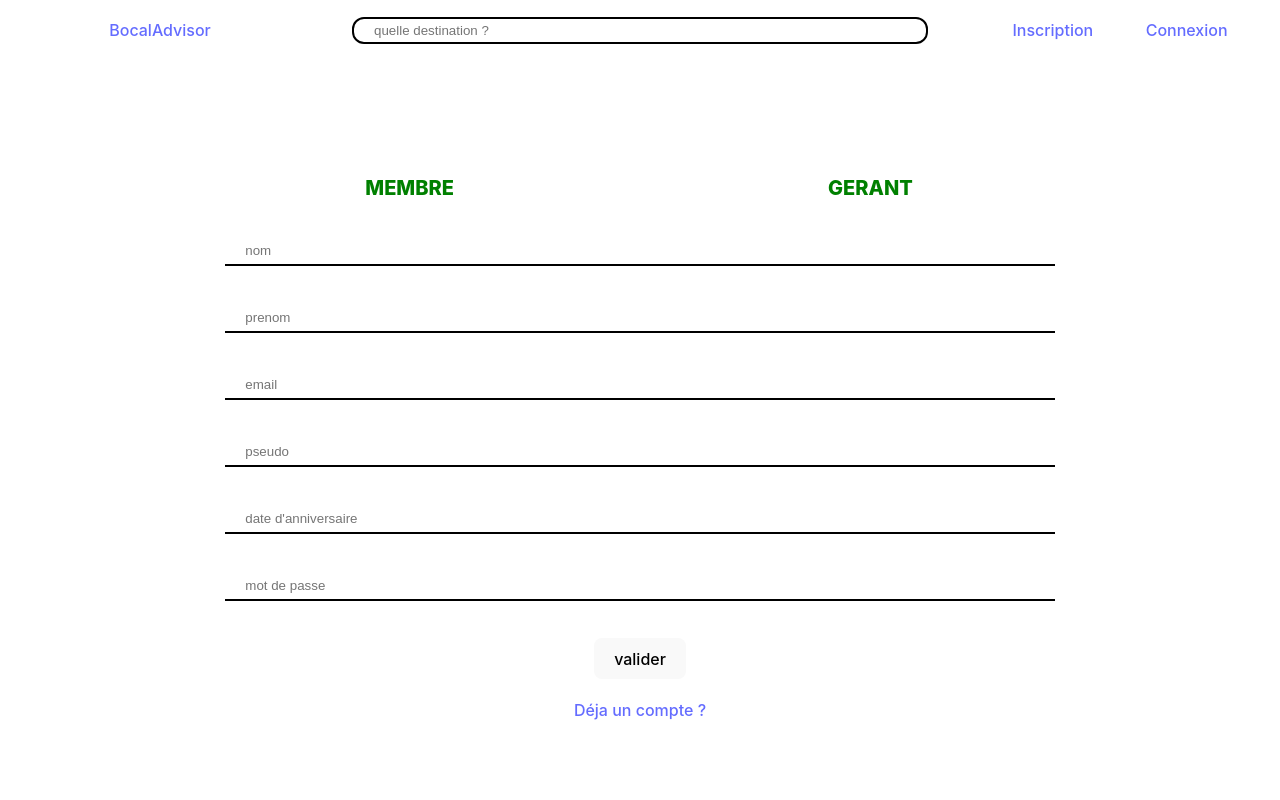
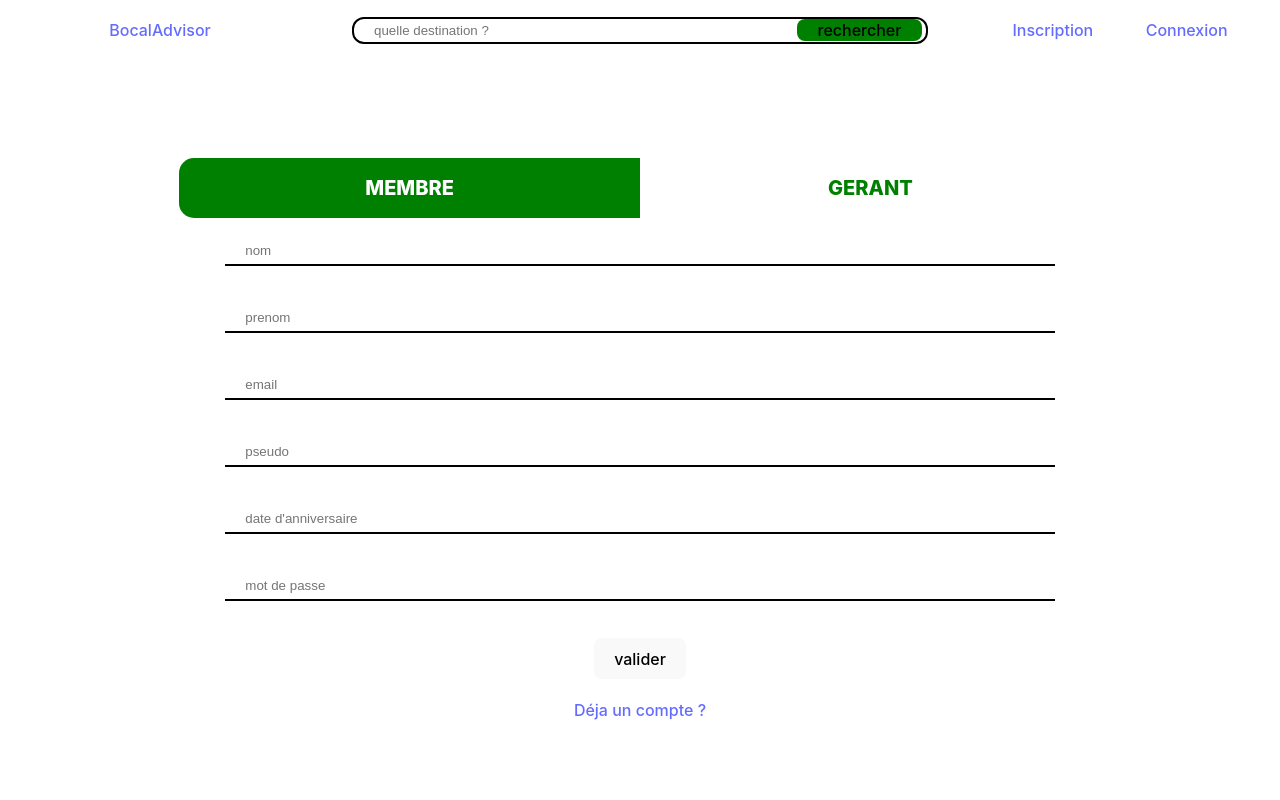
Before and after one commit to vsantidev/Bocal-Advisor-Client, a React (Vite) app: page /register in a window 1280 px wide. Shown: the top 800 px of the page. Built offline with nearby package versions, Linux system fonts and the light colour scheme.

Commit message:
petite erreur avec boutton membre/gerant resolu

```diff
--- a/src/components/Register/Register.jsx
+++ b/src/components/Register/Register.jsx
@@ -14,10 +14,10 @@ function Register() {
   const [birthday, setBirhday] = useState("");
   const [password, setPassword] = useState("");
   let user = { firstname, lastname, email, password, username, birthday, role };
-  let membre_btn = document.querySelector(".membre-btn");
-  let gerant_btn = document.querySelector(".gerant-btn");
+
 
   const handleRegister = async (e) => {
+    console.log("fonc: " , user);
     e.preventDefault();
 
     let options = {
@@ -28,9 +28,25 @@ function Register() {
       body: JSON.stringify(user),
     };
 
-    await fetch("http://127.0.0.1:8000/api/register", options)
-      .then((response) => response.json())
-      .then((data) => {
+
+    fetch("http://127.0.0.1:8000/api/register", options)
+      .then(async response => {
+        response.json()
+        if (!response.ok){
+          throw new Error(`${response.status} ${response.statusText}`);
+        }
+
+      })
+/*         const isJson = response.headers.get('content-type')?.includes('application/json');
+        const data = isJson && await response.json();
+
+        if (!response.ok) {
+          const error = (data && data.message) || response .status;
+          return Promise.reject(error);
+        }
+
+      }) */
+      .then(data => {
         console.log("data", data);
 
         if (data.token) {
@@ -38,30 +54,28 @@ function Register() {
         } else {
           alert("TRY AGAIN");
         }
+      })
+      .catch(error => {
+        console.error('There was an error : ', error);
       });
   };
 
-  console.log("ll ", membre_btn);
+  function choiceInscription($choice) {
+    let membre_btn = document.querySelector(".membre-btn");
+    let gerant_btn = document.querySelector(".gerant-btn");
 
-  function choiceInscription($choice) {
     if ($choice == "gerant") {
       console.log("gerant");
       setRole("gerant");
 
-      gerant_btn.style.backgroundColor = "green";
-      gerant_btn.style.color = "white";
-
-      membre_btn.style.backgroundColor = "white";
-      membre_btn.style.color = "green";
+      gerant_btn.classList.add('active');
+      membre_btn.classList.remove('active');
     } else {
       console.log("membre");
       setRole("membre");
 
-      gerant_btn.style.backgroundColor = "white";
-      gerant_btn.style.color = "green";
-
-      membre_btn.style.backgroundColor = "green";
-      membre_btn.style.color = "white";
+      gerant_btn.classList.remove('active');
+      membre_btn.classList.add('active');
     }
   }
 
@@ -75,7 +89,7 @@ function Register() {
 
       <div className="formRegister">
         <div className="choice-btn">
-          <p className="membre-btn" onClick={() => choiceInscription("membre")}>
+          <p className="membre-btn active" onClick={() => choiceInscription("membre")}>
             membre
           </p>
           <p className="gerant-btn" onClick={() => choiceInscription("gerant")}>
@@ -83,7 +97,6 @@ function Register() {
           </p>
         </div>
 
-        {/* {console.log("hello : "+ role)} */}
         <form action="" method="POST">
           <input
             type="text"
--- a/src/components/Register/register.css
+++ b/src/components/Register/register.css
@@ -16,6 +16,7 @@
     height: 15%;
     width: 100%;
 }
+
 .formRegister{
     position: relative;
     top: 5%;
@@ -46,6 +47,12 @@
     font-weight: 800;
     font-size: 20px;
 }
+.membre-btn.active,
+.gerant-btn.active{
+    background-color: green;
+    color: white;
+}
+
 .formRegister form {
     height: 80%;
     width: 90%;
--- a/src/components/search/search.css
+++ b/src/components/search/search.css
@@ -4,6 +4,7 @@
 }
 .search,
 .search form {
+    position: relative;
     height: 100%;
     width: 100%;
     display: flex;
@@ -20,3 +21,15 @@
     padding-left: 20px;
     outline: none;
 }
+.search form button{
+    position: absolute;
+    right: 6%;
+    height: 60%;
+    background-color: green;
+    display: flex;
+    justify-content: center;
+    align-items: center;
+}
+.search form button:hover{
+    background-color: springgreen;
+}
--- a/src/components/search/search.jsx
+++ b/src/components/search/search.jsx
@@ -5,6 +5,7 @@ function Search() {
     <div className="search">
       <form action="" method="post">
         <input type="text" name="search" placeholder="quelle destination ?" />
+        <button type="submit">rechercher</button>
       </form>
     </div>
   );
```
